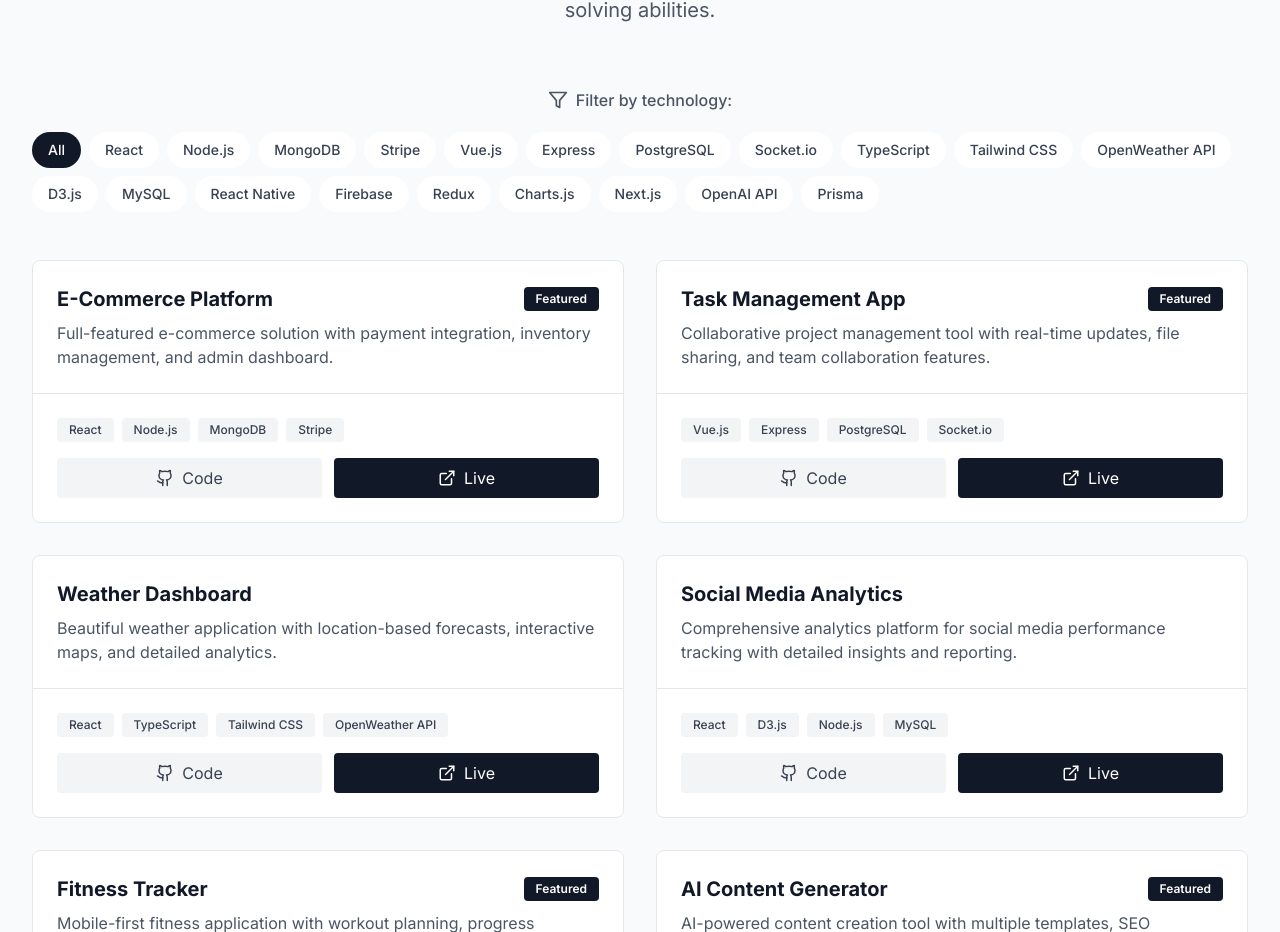
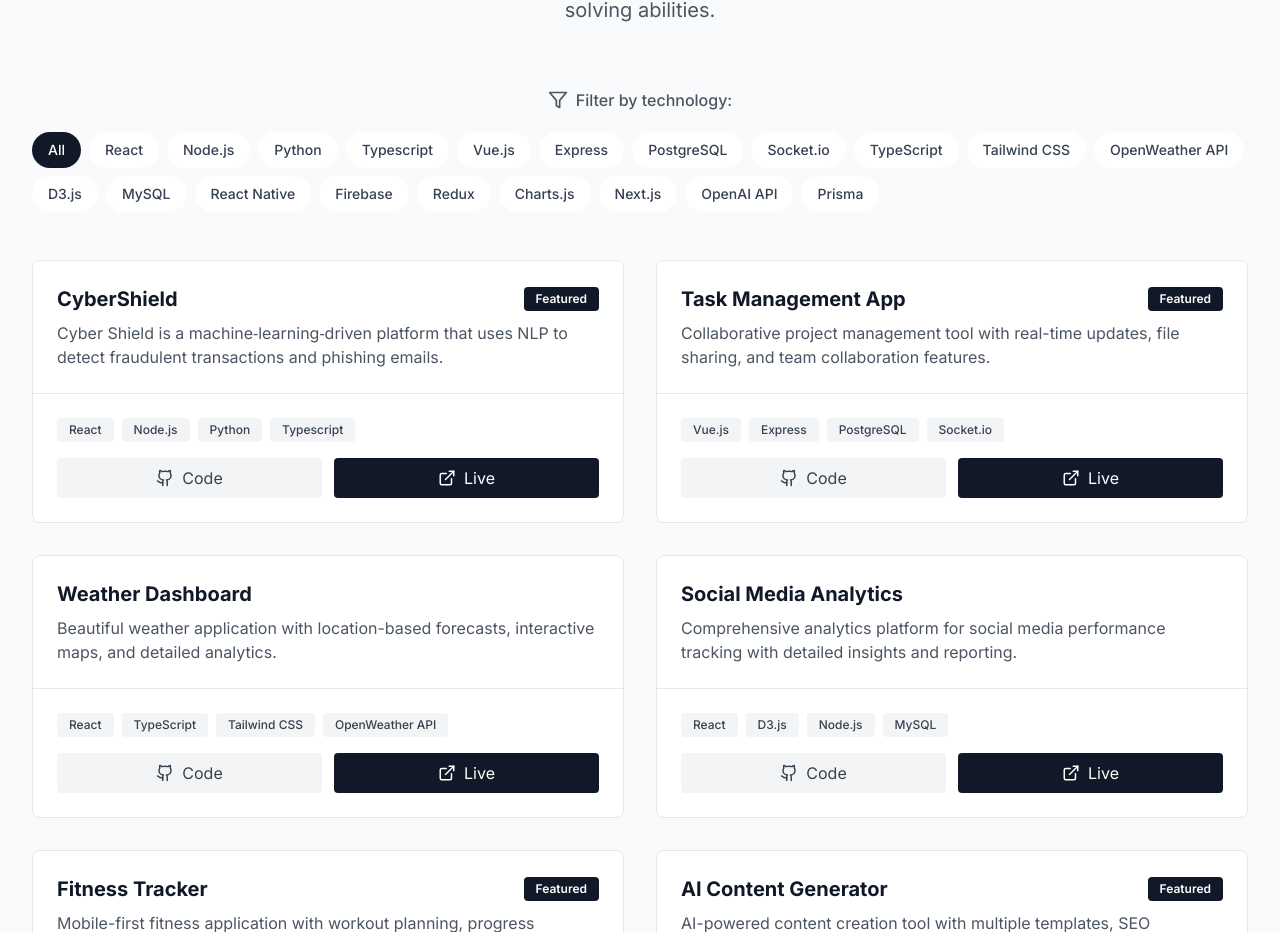
Before and after one commit to Durgaprasad044/Portfolio, a React (Vite) app: page / in a window 1280 px wide. Shown: the part 1796-2728 px from the top of the page. Built offline with nearby package versions, Linux system fonts and the light colour scheme.

Commit message:
Update portfolio.ts

```diff
--- a/src/data/portfolio.ts
+++ b/src/data/portfolio.ts
@@ -15,11 +15,11 @@ export const portfolioData = {
   projects: [
     {
       id: 1,
-      title: "E-Commerce Platform",
-      description: "Full-featured e-commerce solution with payment integration, inventory management, and admin dashboard.",
-      technologies: ["React", "Node.js", "MongoDB", "Stripe"],
-      githubUrl: "https://github.com/durgaprasad/ecommerce",
-      liveUrl: "https://ecommerce-demo.vercel.app",
+      title: "CyberShield",
+      description: "Cyber Shield is a machine‑learning‑driven platform that uses NLP to detect fraudulent transactions and phishing emails.",
+      technologies: ["React", "Node.js", "Python", "Typescript"],
+      githubUrl: "https://github.com/Ravitheja1289-dot/CyberShield.git",
+      liveUrl: "",
       featured: true
     },
     {
```
